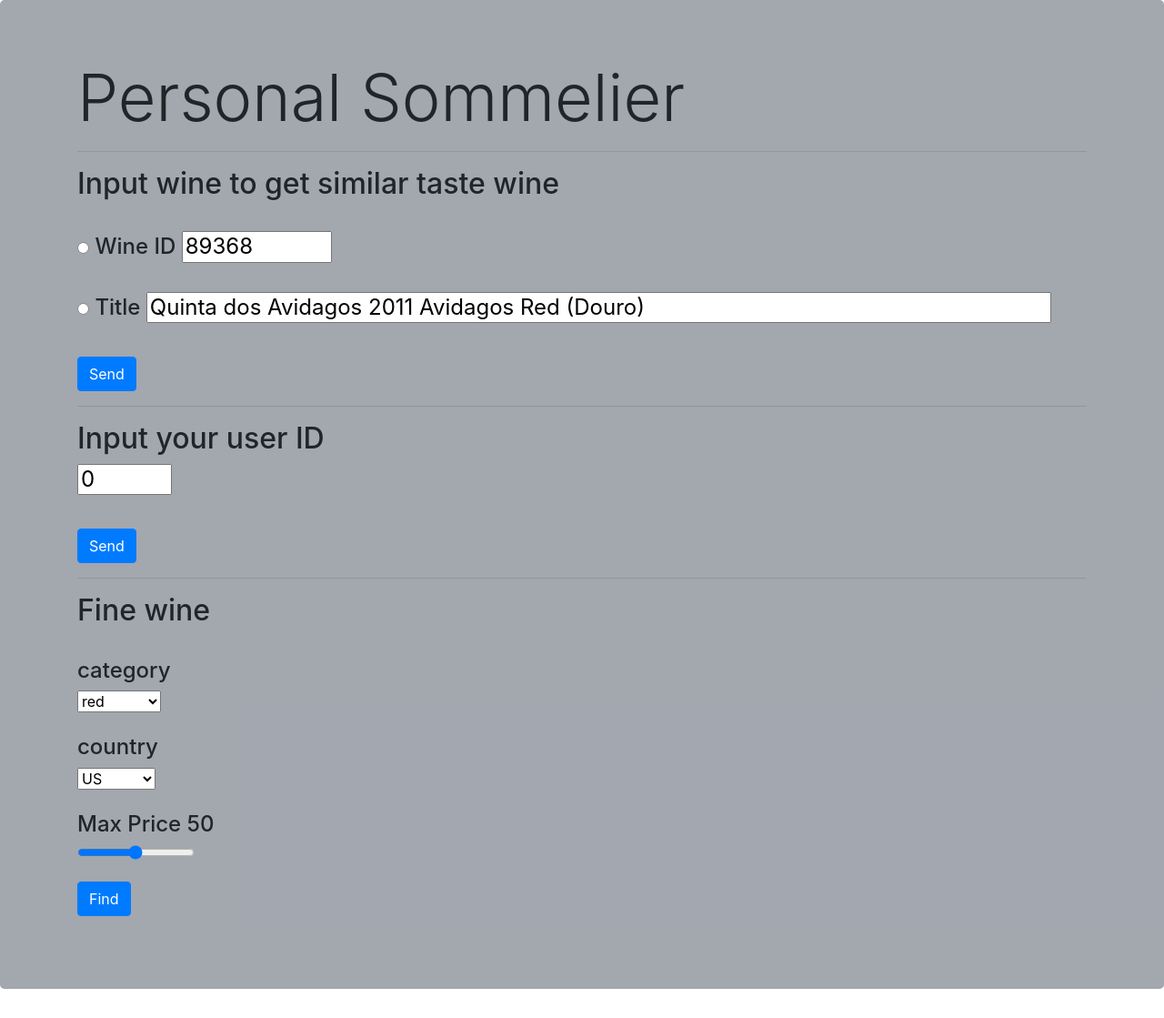
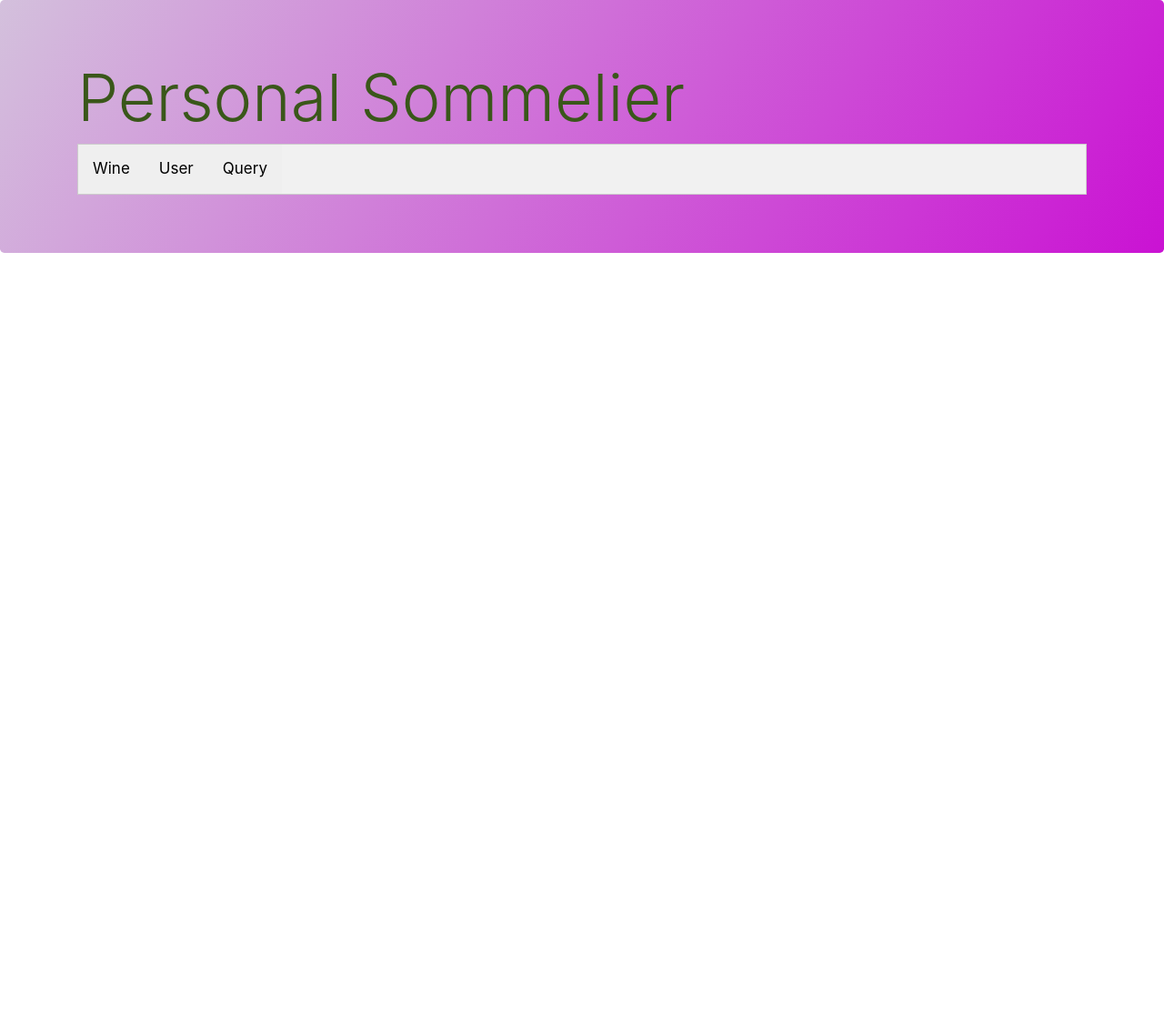
Before and after one commit to YufenLin/Capstone-Flask-App, a Flask app: page / in a window 1280 px wide. Shown: the whole page at 91% size. After the commit the page ends 278 px from the top, so only its background shows below. Run offline with Flask 2, Linux system fonts and the light colour scheme; some libraries are stand-ins or nearby versions.

Commit message:
add tabs

```diff
--- a/static/index.html
+++ b/static/index.html
@@ -4,43 +4,98 @@
 
     <link rel="stylesheet" media="screen" href="/static/bootstrap.min.css">
     <link rel=stylesheet type=text/css href="{{ url_for('static', filename='style.css') }}">
+    <style>
+      /* body {font-family: Arial;} */
+
+      /* Style the tab */
+      .tab {
+        overflow: hidden;
+        border: 1px solid #ccc;
+        background-color: #f1f1f1;
+      }
+
+      /* Style the buttons inside the tab */
+      .tab button {
+        /* background-color: inherit; */
+        float: left;
+        border: none;
+        outline: none;
+        cursor: pointer;
+        padding: 14px 16px;
+        transition: 0.3s;
+        font-size: 17px;
+      }
+
+      /* Change background color of buttons on hover */
+      .tab button:hover {
+        background-color: #ddd;
+      }
+
+      /* Create an active/current tablink class */
+      .tab button.active {
+        background-color: #ccc;
+      }
+
+      /* Style the tab content */
+      .tabcontent {
+        display: none;
+        padding: 6px 12px;
+        border: 1px solid #ccc;
+        border-top: none;
+        background-color: rgba(159, 86, 175, 0.289);
+      }
+      </style>
   </head>
   <body>
+
+
+
     <!-- <div class="jumbotron", background-image: href="/static/images/copy.gif"); -->
-    <div class="jumbotron", style="background-color:rgba(140, 145, 154, 0.796)">
+    <!-- <div class="jumbotron", style="background-color:rgba(141, 27, 159, 0.803)"> -->
+    <div class="jumbotron", style="background-image: linear-gradient(-60deg, rgb(202, 18, 211), rgba(159, 86, 175, 0.289));">
       <div class="container">
-        <h1 class="display-3">Personal Sommelier</h1>
-
-        <!-- <p> -->
-          <hr>
+        <!-- <h1 class="display-3", style = "font-family:Brush Script MT,arial,helvetica;">Personal Sommelier</h1> -->
+        <h1 class="display-3", style = "color: rgb(58, 87, 26); ">Personal Sommelier</h1>
+        <!-- font-family:Brush Script MT,arial,helvetica; -->
+        <div class="tab">
+          <button class="tablinks" onclick="openCity(event, 'London')">Wine</button>
+          <button class="tablinks" onclick="openCity(event, 'Paris')">User</button>
+          <button class="tablinks" onclick="openCity(event, 'Tokyo')">Query</button>
+          <div id="London" class="tabcontent">
             <form action="/get_wine" method="post">
-            <h2>Input wine to get similar taste wine</h2>
-            <br>
-            <h4>
-              <input type="radio" name="options" id="option1", value="option1"> Wine ID
-              <input type="text" name="wine_id" value="89368", size="6">
-            </h4>
+              <br><br><br>
+              <h4>Find similar-tasting wines</h4>
               <br>
               <h4>
                 <input type="radio" name="options" id="option2", value="option2"> Title
-              <input type="text" name="wine_title" value="Quinta dos Avidagos 2011 Avidagos Red (Douro)", size="60"> <br><br>
+                <input type="text" name="wine_title" value="Quinta dos Avidagos 2011 Avidagos Red (Douro)", size="40"> <br><br>
+
+                <input type="radio" name="options" id="option1", value="option1"> Wine ID
+                <input type="text" name="wine_id" value="89368", size="6">
+
               </h4>
               <input type="submit" class="btn btn-primary btn" value="Send">
+
               </form>
-          <hr>
+          </div>
 
+          <div id="Paris" class="tabcontent">
             <form action="/get_results" method="post">
-            <h2>Input your user ID</h2>
-            <h4>
-            <input type="text" name="user_id" value="0", size="2"><br><br>
+              <br><br><br>
+              <h4>Your ID
+
+              <input type="text" name="user_id" value="0", size="2">
+              <input type="submit" class="btn btn-primary btn" value="Send">
               </h4>
-            <input type="submit" class="btn btn-primary btn" value="Send">
+
               <br>
-            <hr>
             </form>
+          </div>
 
+          <div id="Tokyo" class="tabcontent">
             <form action="/get_wine_info" method="post">
-            <h2>Fine wine</h2>
+              <br><br><br>
+              <h4>Fine wine</h4>
               <br>
                 <h4>category</h4>
                 <!-- <form> -->
@@ -111,6 +166,41 @@
               <br>
               <input type="submit" class="btn btn-primary btn" value="Find">
               </form>
+          </div>
+
+          <script>
+          function openCity(evt, cityName) {
+            var i, tabcontent, tablinks;
+            tabcontent = document.getElementsByClassName("tabcontent");
+            for (i = 0; i < tabcontent.length; i++) {
+              tabcontent[i].style.display = "none";
+            }
+            tablinks = document.getElementsByClassName("tablinks");
+            for (i = 0; i < tablinks.length; i++) {
+              tablinks[i].className = tablinks[i].className.replace(" active", "");
+            }
+            document.getElementById(cityName).style.display = "block";
+            evt.currentTarget.className += " active";
+          }
+          </script>
+
+        <!-- <p> -->
+
+            <!-- <form action="/get_wine" method="post">
+            <h3>Find similar-tasting wines</h3>
+
+            <h4>
+              <input type="radio" name="options" id="option2", value="option2"> Title
+              <input type="text" name="wine_title" value="Quinta dos Avidagos 2011 Avidagos Red (Douro)", size="40"> <br><br>
+
+              <input type="radio" name="options" id="option1", value="option1"> Wine ID
+              <input type="text" name="wine_id" value="89368", size="6">
+
+              <input type="submit" class="btn btn-primary btn" value="Send">
+            </h4>
+
+            </form> -->
+
         <!-- </p> -->
       </div>
     </div>
```
Also changed, not shown: static/style.css (+4 -3 lines). Lines whose indentation alone changed are shown as unchanged.
